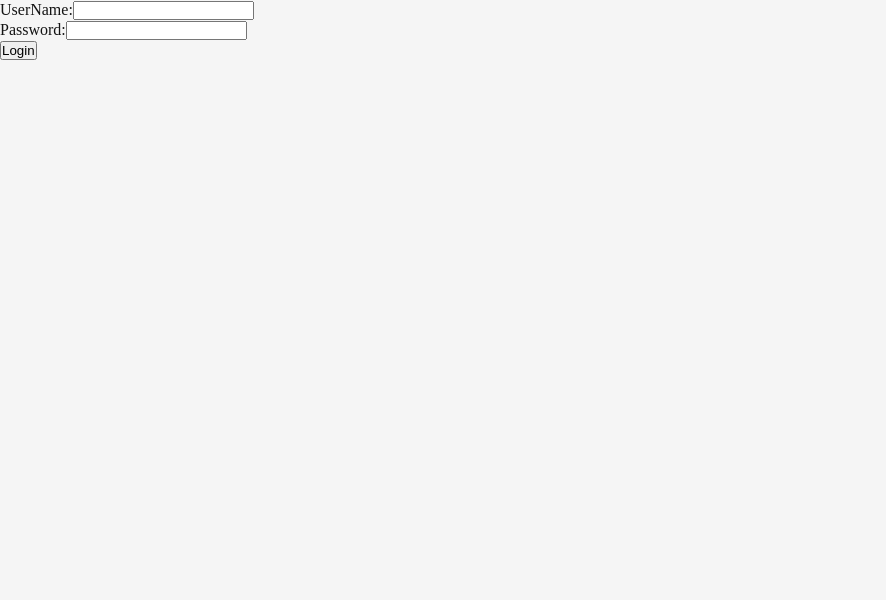
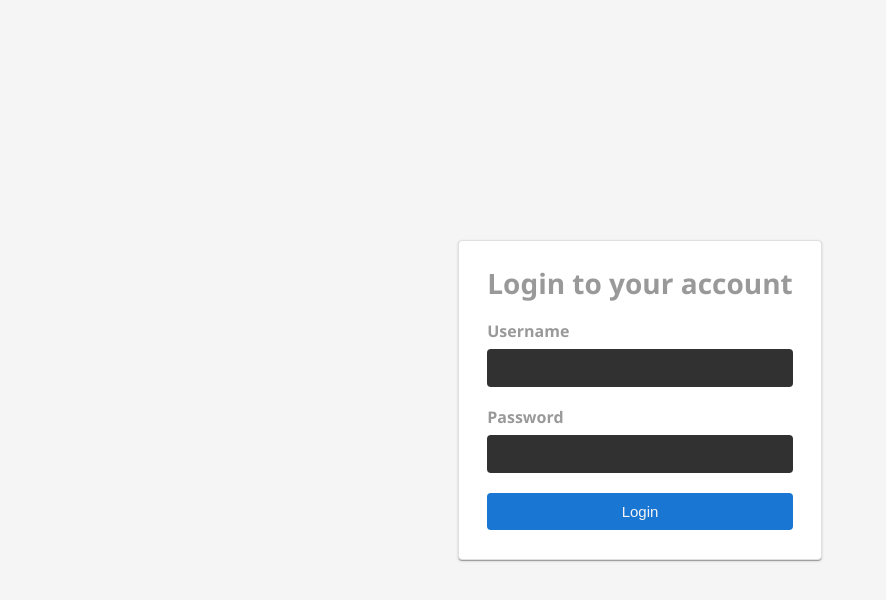
Before and after one commit to Lukacs93/remote-work-management-tool, a React (Create React App) app in the folder frontend/: page /login in a window 1280 px wide. Shown: the top 600 px of the page, without its empty margins (0-886 px from the left). Built offline with nearby package versions, Linux system fonts and the light colour scheme; a web font is replaced by a local one.

Commit message:
Add style to login form

```diff
--- a/frontend/src/App.js
+++ b/frontend/src/App.js
@@ -6,7 +6,7 @@ import TaskList from "./components/project-maganement/tasks/TaskList";
 import Dashboard from "./components/dashboard/Dashboard";
 import LandingPage from "./components/landing-page/LandingPage";
 import ProjectDashboard from "./components/project-maganement/ProjectDashboard";
-import Login from "./components/Login";
+import Login from "./components/login/Login";
 import Profile from "./components/Profile";
 import ProtectedRoutes from "./components/auth/ProtectedRoutes";
 import Admin from "./components/admin/Admin";
--- /dev/null
+++ b/frontend/src/components/login/Login.css
@@ -0,0 +1,66 @@
+.login-form-container {
+    display: flex;
+    flex-direction: column;
+    height: 40%;
+    align-self: center;
+    width: max-content;
+    margin: 40px auto;
+    font-family: "Segoe UI", sans-serif;
+    padding: 25px 28px;
+    background: white;
+    border-radius: 4px;
+    border: 1px solid rgba(224, 224, 224, 1);
+    box-shadow: 0px 2px 1px -1px rgb(0 0 0 / 20%), 0px 1px 1px 0px rgb(0 0 0 / 14%), 0px 1px 3px 0px rgb(0 0 0 / 12%);
+}
+
+.login-form-container h2 {
+    text-align: center;
+    font-size: 28px;
+    margin-bottom: 20px;
+    font-weight: 600;
+    color: rgba(0, 0, 0, 0.4);
+}
+.login-input-parent {
+    display: block;
+    margin-bottom: 20px;
+}
+.login-input-parent label {
+    display: block;
+    font-size: 16px;
+    margin-bottom: 8px;
+    font-weight: 600;
+    color: rgba(0, 0, 0, 0.4);
+}
+.login-input-parent input {
+    padding: 10px 8px;
+    width: 100%;
+    font-size: 16px;
+    background: #323131;
+    border: none;
+    color: #c7c7c7;
+    border-radius: 4px;
+    outline: none;
+    transition: all 0.2s ease;
+}
+.login-input-parent input:hover {
+    background: #404040;
+}
+.login-input-parent input:focus {
+    box-shadow: 0px 0px 0px 1px #0087ff;
+}
+.login-button{
+    padding: 10px 18px;
+    font-size: 15px;
+    background-color: rgb(25, 118, 210);
+    width: 100%;
+    border: none;
+    border-radius: 4px;
+    color: #f4f4f4;
+    transition: all 0.2s ease;
+}
+.login-button:hover {
+    opacity: 0.9;
+}
+.login-button:focus {
+    box-shadow: 0px 0px 0px 3px black;
+}
--- a/frontend/src/components/Login.jsx
+++ b/frontend/src/components/login/Login.jsx
@@ -1,4 +1,5 @@
 import React, {useEffect, useState} from "react";
+import "./Login.css"
 
 function Login({ handleLogin }) {
     const [userName, setUserName] = useState("");
@@ -29,26 +30,30 @@ function Login({ handleLogin }) {
 
 
     return (
-        <form onSubmit={handleSubmit}>
-            <label>
-                UserName:
+        <form onSubmit={handleSubmit} className="login-form-container">
+            <h2>Login to your account</h2>
+
+            <div className="login-input-parent">
+                <label htmlFor="username">Username</label>
                 <input
                     type="userName"
                     value={userName}
                     onChange={(event) => setUserName(event.target.value)}
+                    required
                 />
-            </label>
-            <br />
-            <label>
-                Password:
+            </div>
+
+            <div className="login-input-parent">
+                <label htmlFor="password">Password</label>
                 <input
                     type="password"
                     value={password}
                     onChange={(event) => setPassword(event.target.value)}
+                    required
                 />
-            </label>
-            <br />
-            <button type="submit">Login</button>
+            </div>
+
+            <button className="login-button" type="submit">Login</button>
         </form>
     );
 }
```
